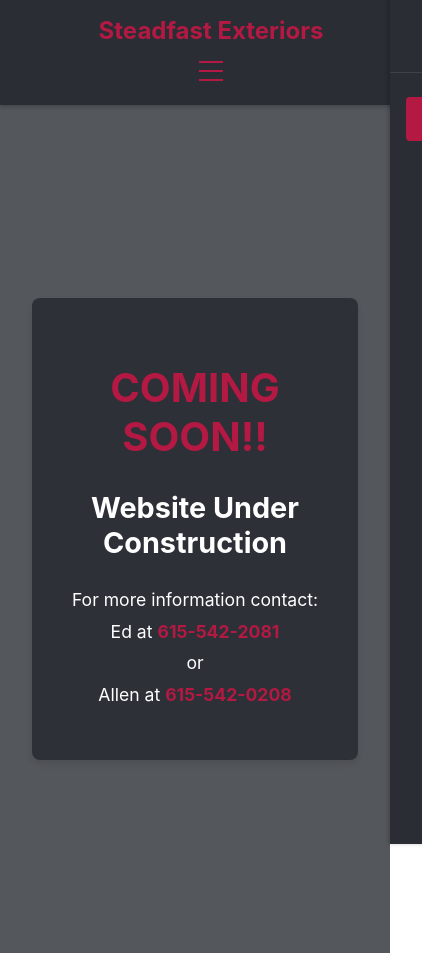
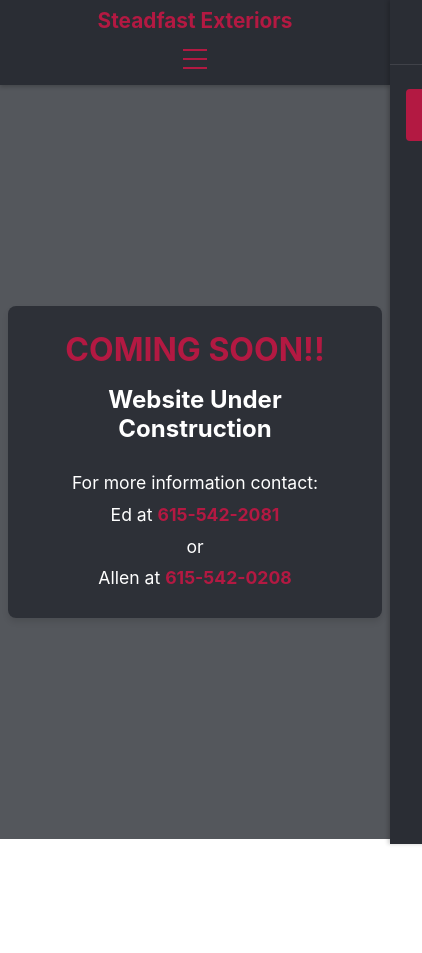
Before and after one commit to paigetreadway/steadfast, a React (Create React App) app: page / in a window 390 px wide. Shown: the whole page, 422 px wide, since content can reach past the window. After the commit the page ends 844 px from the top, so only its background shows below. Built offline with nearby package versions, Linux system fonts and the light colour scheme.

Commit message:
fixed the mobile issue

```diff
--- a/src/App.css
+++ b/src/App.css
@@ -1,5 +1,20 @@
+* {
+  margin: 0;
+  padding: 0;
+  box-sizing: border-box;
+}
+
+body {
+  margin: 0;
+  padding: 0;
+  overflow-x: hidden;
+  width: 100%;
+}
+
 .App {
-  text-align: center;
+  width: 100%;
+  min-height: 100vh;
+  overflow-x: hidden;
 }
 
 .App-logo {
--- a/src/components/Header.css
+++ b/src/components/Header.css
@@ -11,6 +11,7 @@
   position: relative;
   width: 100%;
   height: 100%;
+  padding: 0 1rem;
 }
 
 .header h1 {
@@ -19,7 +20,7 @@
   color: #b31942;
   font-weight: bold;
   position: absolute;
-  left: 3rem;
+  left: 1rem;
   top: 50%;
   transform: translateY(-50%);
 }
@@ -30,7 +31,7 @@
   cursor: pointer;
   padding: 0.5rem;
   position: absolute;
-  right: 3rem;
+  right: 1rem;
   top: 50%;
   transform: translateY(-50%);
   z-index: 2;
@@ -40,7 +41,9 @@
 @media screen and (max-width: 768px) {
   .header {
     height: auto;
-    padding: 1rem;
+    padding: 0.5rem;
+    width: 100%;
+    box-sizing: border-box;
   }
 
   .header-content {
@@ -48,6 +51,7 @@
     flex-direction: column;
     align-items: center;
     height: auto;
+    padding: 0;
   }
 
   .header h1 {
@@ -55,6 +59,10 @@
     transform: none;
     margin-bottom: 0.5rem;
     text-align: center;
+    font-size: 1.3rem;
+    padding: 0 1rem;
+    width: 100%;
+    box-sizing: border-box;
   }
 
   .menu-button {
@@ -197,3 +205,34 @@
     background-color: #b31942;
   }
 }
+
+/* Mobile styles for drawer */
+@media screen and (max-width: 768px) {
+  .drawer-menu {
+    transform: translateX(100%);
+  }
+
+  .drawer-menu.open {
+    transform: translateX(0);
+  }
+
+  .drawer-header {
+    padding: 0.75rem;
+  }
+
+  .drawer-nav {
+    max-height: 80vh;
+    overflow-y: auto;
+  }
+
+  .drawer-nav a {
+    padding: 1rem;
+  }
+
+  .drawer-nav a:hover,
+  .drawer-nav a:focus,
+  .drawer-nav a.active {
+    transform: translateX(0);
+    background-color: #b31942;
+  }
+}
--- a/src/components/Home.css
+++ b/src/components/Home.css
@@ -3,8 +3,11 @@
   display: flex;
   justify-content: center;
   align-items: center;
-  padding: 2rem;
+  padding: 1rem;
   background-color: rgba(42, 45, 52, 0.8); /* #2a2d34 with 80% opacity */
+  width: 100%;
+  box-sizing: border-box;
+  margin: 0;
 }
 
 .construction-message {
@@ -14,6 +17,10 @@
   padding: 2rem;
   border-radius: 8px;
   box-shadow: 0 4px 6px rgba(0, 0, 0, 0.1);
+  width: 100%;
+  max-width: 600px;
+  margin: 0 auto;
+  box-sizing: border-box;
 }
 
 .construction-message h2 {
@@ -29,9 +36,34 @@
   font-weight: bold;
 }
 
+@media screen and (max-width: 768px) {
+  .home-container {
+    min-height: calc(100vh - 90px); /* Adjust for taller header on mobile */
+    padding: 0.5rem;
+  }
+
+  .construction-message {
+    padding: 1.5rem;
+  }
+
+  .construction-message h2 {
+    font-size: 2rem;
+  }
+
+  .construction-message h3 {
+    font-size: 1.5rem;
+  }
+
+  .construction-message p {
+    font-size: 1rem;
+  }
+}
+
 .construction-message p {
   font-size: 1.1rem;
   line-height: 1.8;
+  margin: 0;
+  padding: 0 1rem;
 }
 
 .construction-message a {
```
